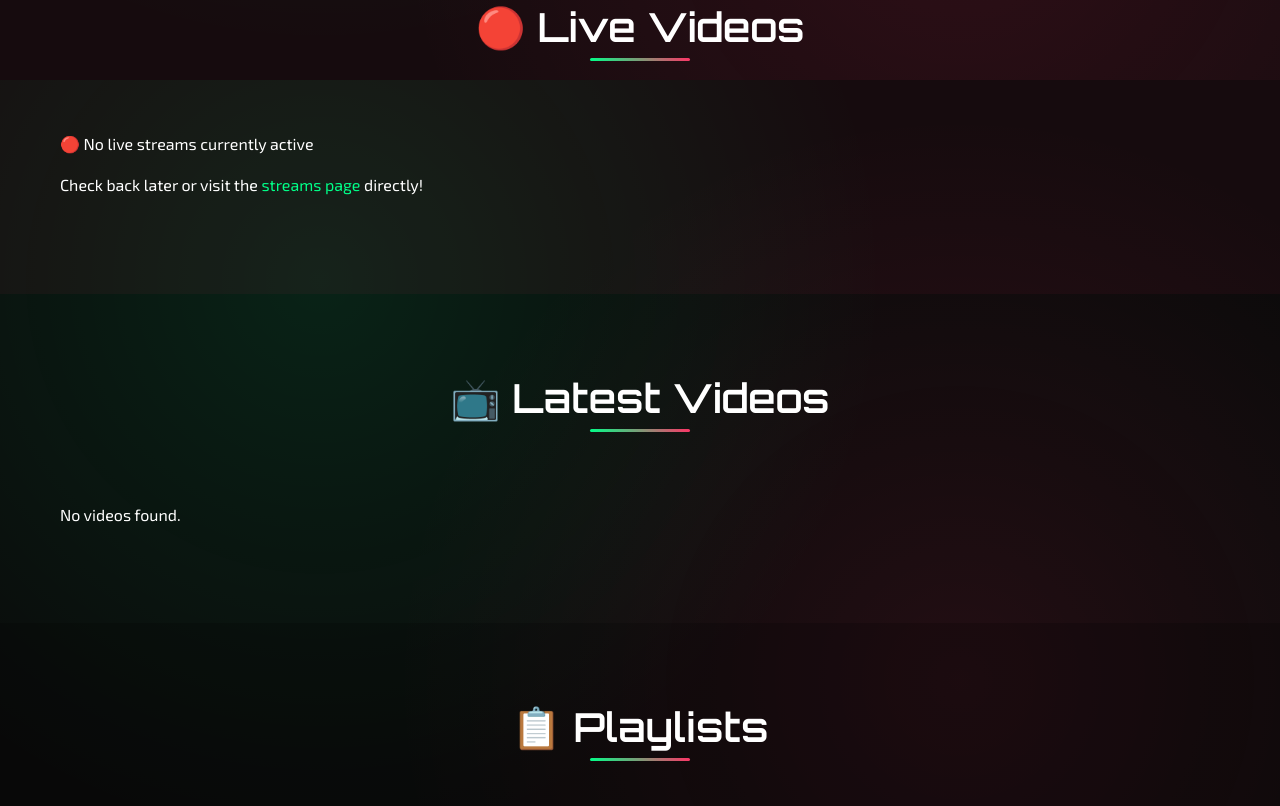
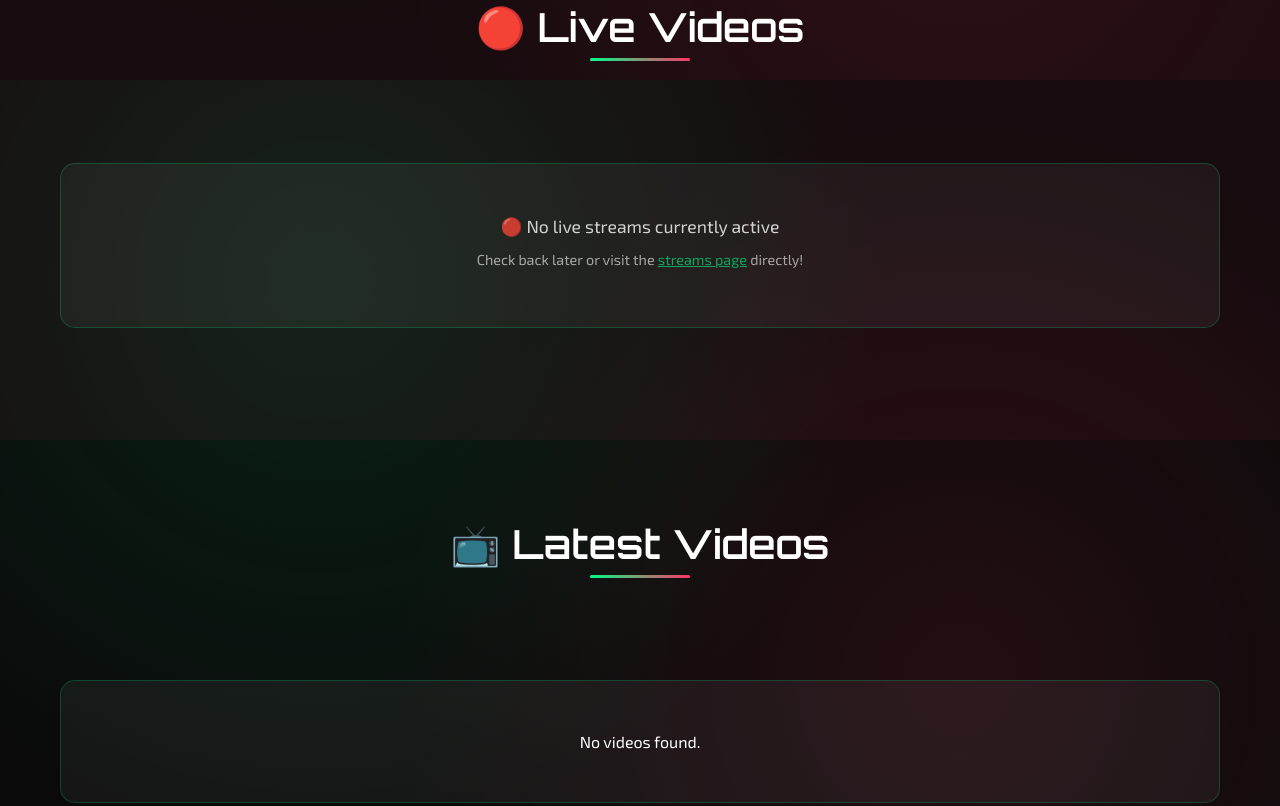
Before and after one commit to Jimmyu2foru18/SadTea-Web-Project, a website: page index.html in a window 1280 px wide. Shown: the part 1520-2326 px from the top of the page. Drawn offline with Linux system fonts and the light colour scheme; no server answers.

Commit message:
Update style.css

```diff
--- a/style.css
+++ b/style.css
@@ -598,6 +598,37 @@ section {
     100% { transform: rotate(360deg); }
 }
 
+/* No Content Styling */
+.no-content {
+    text-align: center;
+    padding: 3rem;
+    background: rgba(255, 255, 255, 0.05);
+    border-radius: 15px;
+    border: 1px solid rgba(0, 255, 136, 0.2);
+    margin: 2rem 0;
+}
+
+.no-content p {
+    font-size: 1.1rem;
+    margin-bottom: 0.5rem;
+    opacity: 0.8;
+}
+
+.no-content .subtitle {
+    font-size: 0.9rem;
+    opacity: 0.6;
+}
+
+.no-content a {
+    color: var(--primary-color);
+    text-decoration: underline;
+}
+
+.no-content a:hover {
+    color: var(--accent-color);
+    text-shadow: 0 0 10px var(--accent-color);
+}
+
 /* Responsive Design */
 @media (max-width: 768px) {
     .nav-menu {
```
